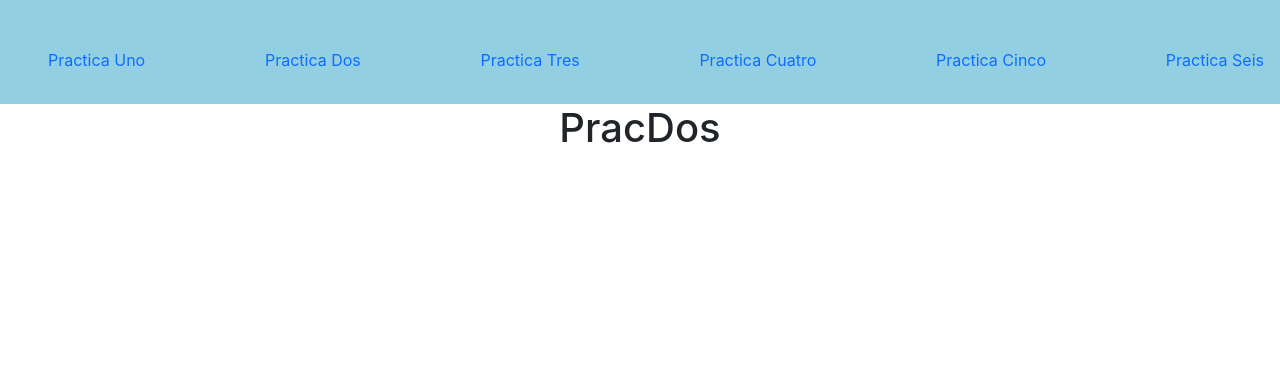
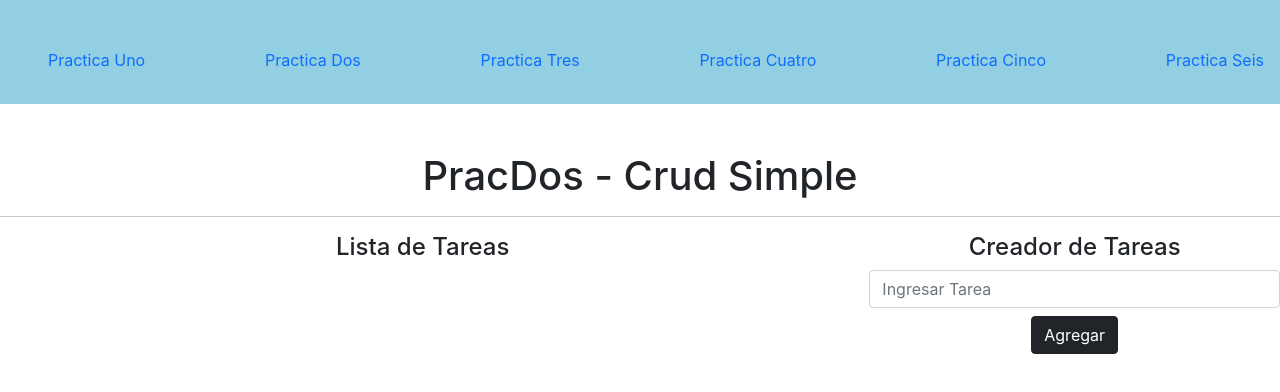
Before and after one commit to pmz10/PracticasReact2022, a React (Create React App) app: page /PracDos in a window 1280 px wide. Shown: the top 392 px of the page. Built offline with nearby package versions, Linux system fonts and the light colour scheme.

Commit message:
FormulariSimple-PracticaDos

```diff
--- a/package.json
+++ b/package.json
@@ -6,6 +6,7 @@
     "@testing-library/jest-dom": "^5.11.10",
     "@testing-library/react": "^11.2.5",
     "@testing-library/user-event": "^12.8.3",
+    "nanoid": "^4.0.0",
     "react": "^17.0.2",
     "react-dom": "^17.0.2",
     "react-router-dom": "^6.4.1",
--- a/src/Pages/PracDos.jsx
+++ b/src/Pages/PracDos.jsx
@@ -1,12 +1,66 @@
 import React from "react";
+import { nanoid } from "nanoid";
 import Cabezera from "../componets/Cabezera";
 
 const PracDos = () => {
+  const [tarea, setTarea] = React.useState("");
+  const [tareas, setTareas] = React.useState([]);
+
+  //
+
+  const agregarTarea = (e) => {
+    e.preventDefault();
+    console.log(tarea);
+    if (!tarea.trim()) {
+      console.log("Elemento vacío");
+      return;
+    }
+
+    setTareas([...tareas, { id: nanoid(), NombreTarea: tarea }]);
+    setTarea("");
+  };
+
   return (
-    <>
+    <React.Fragment>
       <Cabezera />
-      <h1>PracDos</h1>
-    </>
+      <div className="container-can mt-5">
+        <h1>PracDos - Crud Simple</h1>
+        <hr />
+        <div className="row">
+          <div className="col-8">
+            <h4 className="text-center">Lista de Tareas</h4>
+            <ul className="list-group">
+              {tareas.map(items => (
+                <li className="list-group-item" key={items.id}>
+                  <span className="lead">{items.id}-{items.NombreTarea}</span>
+                  <button className="btn btn-danger btn-sm float-right mx-2">
+                    Elimnar
+                  </button>
+                  <button className="btn btn-warning btn-sm float-right">
+                    Editar
+                  </button>
+                </li>
+              ))}
+            </ul>
+          </div>
+          <div className="col-4">
+            <h4 className="text-center">Creador de Tareas</h4>
+            <form onSubmit={agregarTarea}>
+              <input
+                type="text"
+                className="form-control mb-2"
+                placeholder="Ingresar Tarea"
+                onChange={(e) => setTarea(e.target.value)}
+                value={tarea}
+              />
+              <button className="btn btn-dark btn-block" type="submit">
+                Agregar
+              </button>
+            </form>
+          </div>
+        </div>
+      </div>
+    </React.Fragment>
   );
 };
 
```
Also changed, not shown: 1 other file (tests, documents, lock files or other folders).
